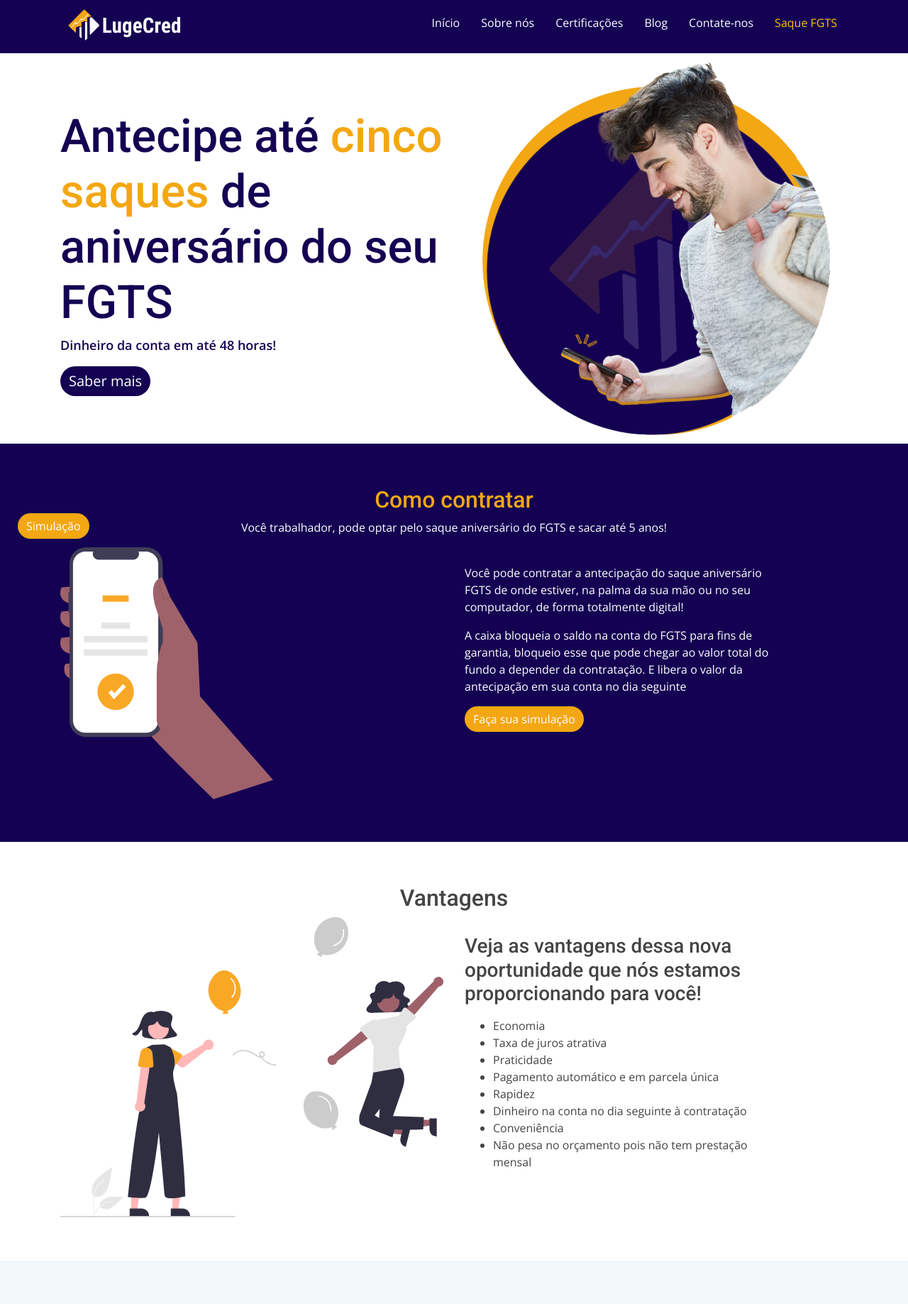
After one commit to DanielpSilva/lugecred, a CodeIgniter app: page /lugecred/index.php/saqueaniversario/index in a window 1280 px wide. The commit adds this page. Shown: the top 1837 px of the page at 71% size. Run offline with CodeIgniter, Linux system fonts and the light colour scheme; some libraries are stand-ins or nearby versions.

Commit message:
Lading Page

```diff
--- /dev/null
+++ b/application/controllers/SaqueAniversario.php
@@ -0,0 +1,10 @@
+<?php
+defined('BASEPATH') OR exit('No direct script access allowed');
+
+class SaqueAniversario extends CI_Controller {
+
+	public function index()
+	{
+		$this->template->show('saqueaniversario.php');
+	}
+}
--- /dev/null
+++ b/application/views/saqueaniversario.php
@@ -0,0 +1,162 @@
+ <section id="home" class="home d-flex">
+   <div class="container">
+     <div class="row">
+       <div class="finance mobile-hide col-md-6 order-2 order-md-2 my-auto">
+         <img src="<?php echo base_url(); ?>public/assets/img/home.png" class="img-fluid" alt="">
+       </div>
+       <div class="col-md-6 order-1 order-md-1 inicio_2 my-auto" style="color: #F3A712;">
+         <h1>Antecipe até <span style="color: #F3A712;">cinco saques</span> de aniversário do seu FGTS</h1>
+         <p>Dinheiro da conta em até 48 horas!</p>
+         <button type="button" class="btn_simulacao_home btn btn-primary"><a href="fgts">Saber mais</a></button>
+       </div>
+     </div>
+   </div>
+ </section>
+ <!-- Chamada para simulação -->
+ <div class="info_ctt container-fluid simulacao" id="contratar">
+   <div class="container">
+     <div class="text-center">
+       <h2>Como contratar</h2>
+       <p>Você trabalhador, pode optar pelo saque aniversário do FGTS e sacar até 5 anos!</p>
+     </div>
+     <div class="row">
+       <div class="col-md-6 col-6 my-auto justify-content-center">
+         <img src="<?php echo base_url(); ?>public/assets/img/svg/contrate.svg" style="width: 300px;" class="img-fluid" alt="Como contratar">
+       </div>
+       <div class="col-md-5 pt-4 col-6">
+         <p>
+           Você pode contratar a antecipação do saque aniversário FGTS de onde estiver, na palma da sua mão ou no seu computador,
+           de forma totalmente digital!
+         </p>
+         <p>
+           A caixa bloqueia o saldo na conta do FGTS para fins de garantia,
+           bloqueio esse que pode chegar ao valor total do fundo a depender
+           da contratação. E libera o valor da antecipação em sua conta no dia seguinte
+         </p>
+         <button type="button" class="btn_simulacao btn btn-primary" data-toggle="modal" data-target="#exampleModal">Faça sua simulação</button>
+       </div>
+     </div>
+   </div>
+ </div>
+ <!-- Vantagens -->
+ <div class="info_ctt container-fluid" id="fgts-vantagens">
+   <div class="container">
+     <div class="text-center">
+       <h2>Vantagens</h2>
+     </div>
+     <div class="row">
+       <div class="col-md-6 my-auto">
+         <img src="<?php echo base_url(); ?>public/assets/img/svg/vantagens.svg" class="img-fluid" alt="Vantagens">
+       </div>
+       <div class="col-md-5 pt-4">
+         <h3>Veja as vantagens dessa nova oportunidade que nós estamos proporcionando para você!</h3>
+         <ul class="mt-3">
+           <li> Economia
+           </li>
+           <li> Taxa de juros atrativa
+           </li>
+           <li> Praticidade
+           </li>
+           <li> Pagamento automático e em parcela única
+           </li>
+           <li> Rapidez
+           </li>
+           <li> Dinheiro na conta no dia seguinte à contratação
+           </li>
+           <li> Conveniência
+           </li>
+           <li> Não pesa no orçamento pois não tem prestação mensal
+           </li>
+         </ul>
+       </div>
+     </div>
+   </div>
+ </div>
+ <!-- FAQ -->
+ <section id="faq" class="faq section-bg">
+   <div class="container">
+     <div class="section-title">
+       <h2>F.A.Q</h2>
+       <h3>Perguntas <span>Frequentes</span></h3>
+       <p>Algumas possíveis dúvidas referentes ao saque FGTS.</p>
+     </div>
+     <ul class="faq-list">
+       <li>
+         <a data-toggle="collapse" class="" href="#faq1">Onde posso baixar o aplicativo FGTS?<i class="icofont-simple-up"></i></a>
+         <div id="faq1" class="collapse show" data-parent=".faq-list">
+           <ul class="mt-3">
+             <p style="color: #F3A712;"><Strong>Android</Strong><a href="https://play.google.com/store/apps/details?id=br.gov.caixa.fgts.trabalhador">Clique aqui</a></p>
+             <p style="color: #F3A712;"><strong>Iphone(IOS)</strong><a href="https://apps.apple.com/br/app/fgts/id1038441027">Clique aqui</a></p>
+           </ul>
+         </div>
+       </li>
+       <li>
+         <a data-toggle="collapse" href="#faq2" class="collapsed">A contratação digital é confiável? <i class="icofont-simple-up"></i></a>
+         <div id="faq2" class="collapse" data-parent=".faq-list">
+           <p>Sim, todos os nossos especialistas são certificados e treinados para efetuar com total segurança a contratação.
+           </p>
+         </div>
+       </li>
+       <li>
+         <a data-toggle="collapse" href="#faq3" class="collapsed">Como funciona o empréstimo<i class="icofont-simple-up"></i></a>
+         <div id="faq3" class="collapse" data-parent=".faq-list">
+           <p>O empréstimo consiste na antecipação do saque de aniversario do FGTS, ou seja todo trabalhador que tem vinculo trabalhista através da CLT. O cliente que se encaixa nesse parâmetro tem o direito de antecipar até 5 parcelas, no qual não tem nenhum desconto mensal, descontando apenas 1 vez a cada ano, no vencimento do saque-aniversario. </p>
+         </div>
+       </li>
+       <li>
+         <a data-toggle="collapse" href="#faq4" class="collapsed">O que é o saque de aniversário?<i class="icofont-simple-up"></i></a>
+         <div id="faq4" class="collapse" data-parent=".faq-list">
+           <p>Segundo a LEI Nº 13.932, DE 11 DE DEZEMBRO DE 2019, o governo federal criou uma nova modalidade, que da direito ao trabalhador retirar parte do FGTS uma vez a cada ano podendo assim utilizar o recurso para quitar dividas mais altas ou utilizar em algum investimento. O saque pode ser feito no mês de aniversário do trabalhador. </p>
+         </div>
+       </li>
+       <li>
+         <a data-toggle="collapse" href="#faq5" class="collapsed">Como saber o meu saldo de FGTS<i class="icofont-simple-up"></i></a>
+         <div id="faq5" class="collapse" data-parent=".faq-list">
+           <p>Você consegue saber o saldo do FGTS através do App FGTS (pode ser baixado gratuitamente na APP Store ou Google Play) ou pelo site da Caixa Econômica Federal. La você consegue consultar o valor disponível para saque. </p>
+         </div>
+       </li>
+       <li>
+         <a data-toggle="collapse" href="#faq6" class="collapsed">Quantas parcelas eu posso antecipar nessa operação<i class="icofont-simple-up"></i></a>
+         <div id="faq6" class="collapse" data-parent=".faq-list">
+           <p>
+             Atualmente você pode antecipar ate 5 parcelas do saque de aniversario.
+           </p>
+         </div>
+       </li>
+     </ul>
+   </div>
+ </section>
+ <!-- Modal com formulário --->
+ <div class="modal fade" id="exampleModal" tabindex="-1" role="dialog" aria-labelledby="exampleModalLabel" aria-hidden="true">
+   <div class="modal-dialog modal-dialog-centered" role="document">
+     <div class="modal-content">
+       <div class="modal-header">
+         <h5 class="modal-title" id="exampleModalLabel">Para realizar a simulação coloque seu nome e Whatsapp</h5>
+         <button type="button" class="close" data-dismiss="modal" aria-label="Close">
+           <span aria-hidden="true">&times;</span>
+         </button>
+       </div>
+       <div class="modal-body">
+         <form action="https://formsubmit.co/contato@lugecred.com.br" method="POST" class="form col-12">
+           <label style="line-height: 1px; margin-bottom: 0.5rem;" for="name">Nome</label>
+           <input class="form-control" placeholder="Seu nome" type="text" name="name" id="name" required />
+           <label style="line-height: 1px; margin-bottom: 0.5rem;" for="email">E-mail</label>
+           <input class="form-control" placeholder="Seu e-mail" type="email" name="email" id="email" required />
+           <label style="line-height: 1px; margin-bottom: 0.5rem;" for="phone">Telefone</label>
+           <input class="form-control" placeholder="Seu telefone" name="phone" id="phone" required></input>
+           <input type="hidden" name="_ subject" value="Contato site - FGTS" />
+           <input type="hidden" name="_ template" value="table" />
+           <input type="hidden" name="_captcha" value="false" />
+           <input type="hidden" name="_next" value="https://api.whatsapp.com/send?phone=551236005816&text=Acabei%20de%20solicitar%20a%20simula%C3%A7%C3%A3o%20do%20meu%20sague%20FGTS%20no%20site%2C%20o%20que%20fa%C3%A7o%20agora%3F" />
+           <button class="my-1 btn_simulacao btn btn-primary" style="background-color: #140152; width: 100%; " type="submit">Solicitar</button>
+         </form>
+       </div>
+       <div class="modal-footer">
+       </div>
+     </div>
+   </div>
+ </div>
+ <!-- Modal com formulário --->
+ <a class="float-simulacao" target="_blank">
+   <button type="button" class="btn_simulacao btn" data-toggle="modal" data-target="#exampleModal">Simulação</button>
+ </a>
--- a/application/views/template/header.php
+++ b/application/views/template/header.php
@@ -63,6 +63,32 @@
     <!-- CSS -->
     <link href="<?php echo base_url(); ?>public/assets/css/style.css" rel="stylesheet">
 
+    <!-- Facebook Pixel Code -->
+    <script>
+        ! function(f, b, e, v, n, t, s) {
+            if (f.fbq) return;
+            n = f.fbq = function() {
+                n.callMethod ?
+                    n.callMethod.apply(n, arguments) : n.queue.push(arguments)
+            };
+            if (!f._fbq) f._fbq = n;
+            n.push = n;
+            n.loaded = !0;
+            n.version = '2.0';
+            n.queue = [];
+            t = b.createElement(e);
+            t.async = !0;
+            t.src = v;
+            s = b.getElementsByTagName(e)[0];
+            s.parentNode.insertBefore(t, s)
+        }(window, document, 'script',
+            'https://connect.facebook.net/en_US/fbevents.js');
+        fbq('init', '528788738222339');
+        fbq('track', 'PageView');
+    </script>
+    <noscript><img height="1" width="1" style="display:none" src="https://www.facebook.com/tr?id=528788738222339&ev=PageView&noscript=1" /></noscript>
+    <!-- End Facebook Pixel Code -->
+
 </head>
 
 <body>
```
